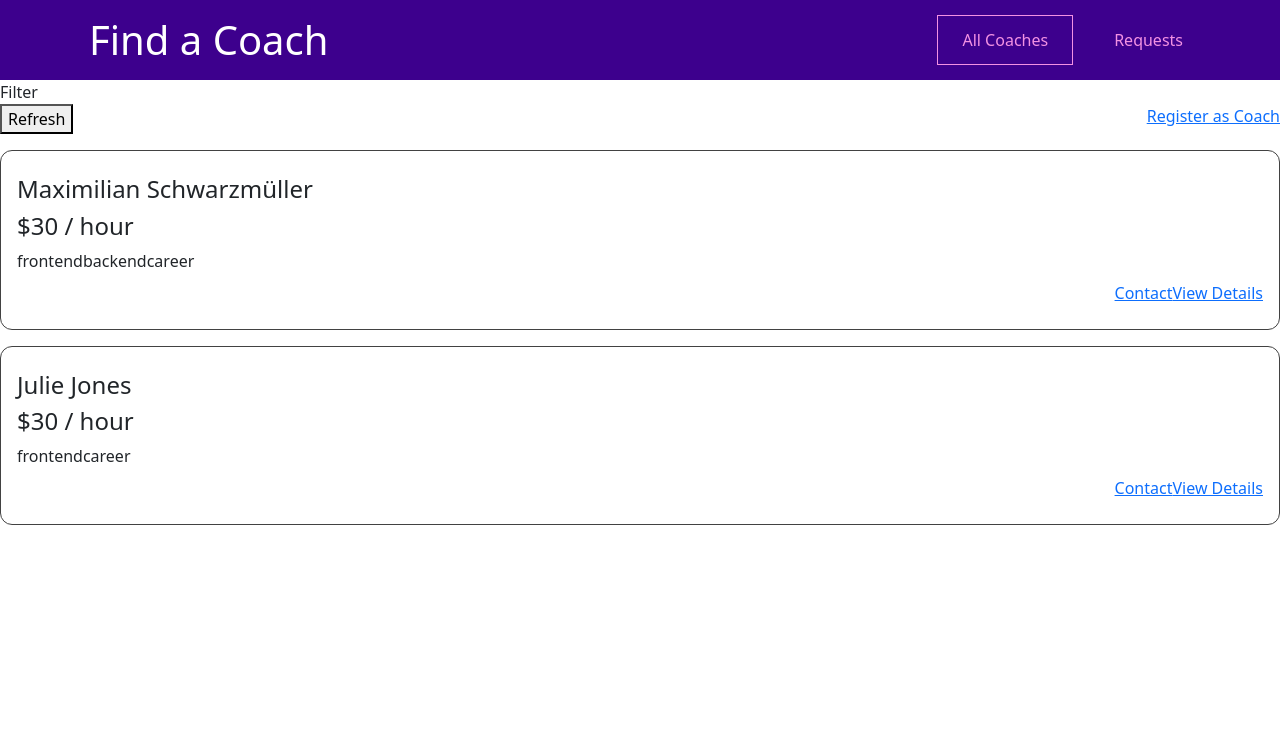
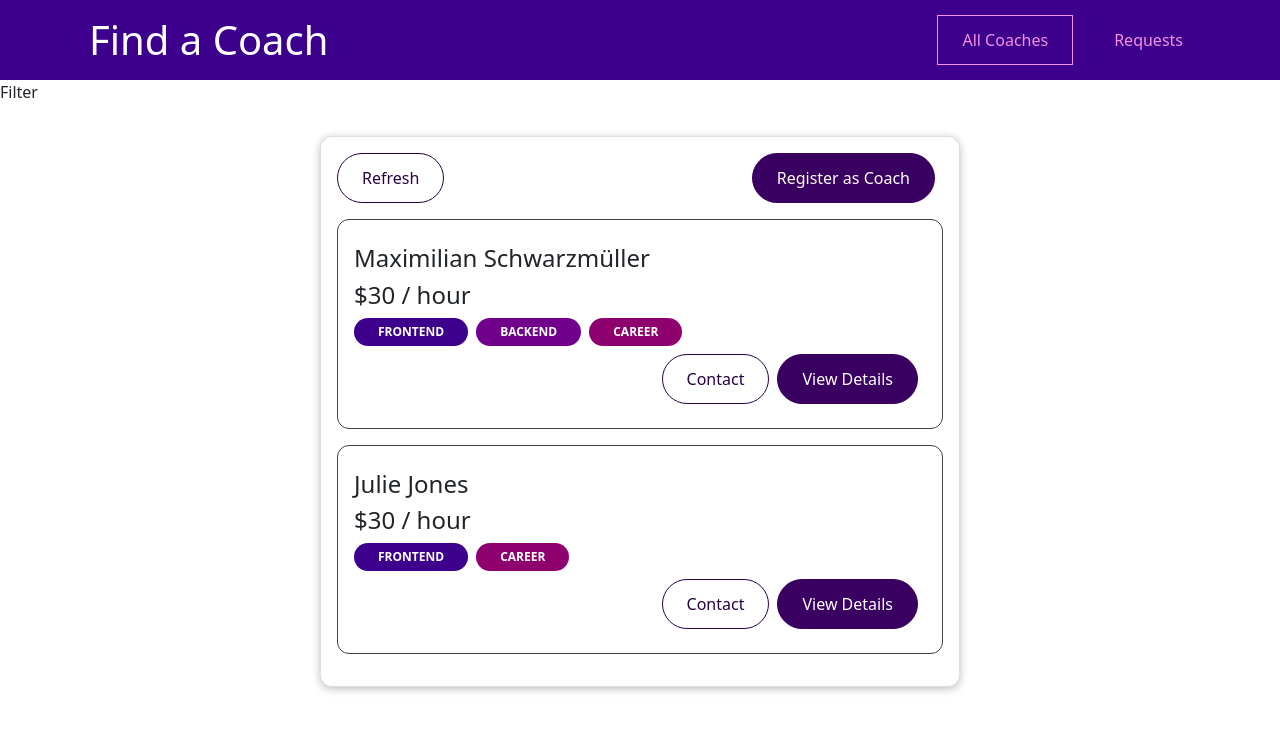
Before and after one commit to AQAMINE/find-a-coach-vuejs-firebase, a Vue app: page /coaches in a window 1280 px wide. Shown: the top 732 px of the page. Built offline with nearby package versions, Linux system fonts and the light colour scheme.

Commit message:
badge/buttton/card components show data inside

```diff
--- a/src/components/coaches/CoachItem.vue
+++ b/src/components/coaches/CoachItem.vue
@@ -3,11 +3,11 @@
         <h3>{{fullName}}</h3>
         <h4>${{rate}} / hour</h4>
         <div>
-            <span v-for="area in areas" :key="area">{{area}}</span>
+            <base-badge v-for="area in areas" :key="area" :type="area" :title="area"></base-badge>
         </div>
         <div class="actions">
-            <router-link :to="coachContactLink">Contact</router-link>
-            <router-link :to="coachDetailsLink">View Details</router-link>
+            <base-button mode="outline" link :to="coachContactLink">Contact</base-button >
+            <base-button link :to="coachDetailsLink">View Details</base-button >
         </div>
     </li>
 </template>
--- /dev/null
+++ b/src/components/layout/ui/BaseBadge.vue
@@ -0,0 +1,42 @@
+<template>
+    <span class="badge" :class="type">
+        {{text}}
+    </span>
+</template>
+
+<script>
+export default {
+    props: ['type','title'],
+    computed:{
+        text(){
+            return this.title.toUpperCase();
+        }
+    }
+}
+</script>
+
+<style scoped>
+.badge {
+    background-color: #ccc;
+    color: #252525;
+    border-radius: 30px;
+    padding: 0.5rem 1.5rem;
+    display: inline-block;
+    margin-right: 0.5rem;
+}
+
+.frontend {
+    background-color: #3d008d;
+    color: white;
+}
+
+.backend {
+    background-color: #71008d;
+    color: white;
+}
+
+.career {
+    background-color: #8d006e;
+    color: white;
+}
+</style>
--- /dev/null
+++ b/src/components/layout/ui/BaseButton.vue
@@ -0,0 +1,74 @@
+<template>
+    <button v-if="!link" :class="mode">
+        <slot></slot>
+    </button>
+
+    <router-link v-else :to="to" :class="mode">
+        <slot></slot>
+    </router-link>
+</template>
+
+<script>
+export default {
+    props: {
+        mode:{
+            type: String,
+            required : false,
+            default: null
+        },
+        link:{
+            type: Boolean,
+            required: false,
+            default: false
+        },
+        to: {
+            type: String,
+            required : false,
+            default: '/'
+        }
+    }
+}
+</script>
+
+<style scoped>
+button,
+a {
+    text-decoration: none;
+    padding: 0.75rem 1.5rem;
+    font: inherit;
+    background-color: #3a0061;
+    border: 1px solid #3a0061;
+    color: white;
+    cursor: pointer;
+    border-radius: 30px;
+    margin-right: 0.5rem;
+    display: inline-block;
+}
+
+a:hover,
+a:active,
+button:hover,
+button:active {
+    background-color: #270041;
+    border-color: #270041;
+}
+
+.flat {
+    background-color: transparent;
+    color: #3a0061;
+    border: none;
+}
+
+.outline {
+    background-color: transparent;
+    border-color: #270041;
+    color: #270041;
+}
+
+.flat:hover,
+.flat:active,
+.outline:hover,
+.outline:active {
+    background-color: #edd2ff;
+}
+</style>
--- /dev/null
+++ b/src/components/layout/ui/BaseCard.vue
@@ -0,0 +1,24 @@
+<template>
+    <div class="card">
+        <slot>
+
+        </slot>
+    </div>
+
+</template>
+
+<script>
+export default {
+
+}
+</script>
+
+<style scoped>
+.card {
+    border-radius: 12px;
+    box-shadow: 0 2px 8px rgba(0, 0, 0, 0.26);
+    padding: 1rem;
+    margin: 2rem auto;
+    max-width: 40rem;
+}
+</style>
--- a/src/views/coaches/CoachesList.vue
+++ b/src/views/coaches/CoachesList.vue
@@ -1,9 +1,10 @@
 <template>
     <section>Filter</section>
     <section>
+        <base-card>
             <div class="controls">
-            <button>Refresh</button>
-            <router-link to="/register">Register as Coach</router-link>
+                <base-button mode="outline">Refresh</base-button>
+                <base-button to="/register">Register as Coach</base-button>
             </div>
             <ul v-if="hasCoaches">
                 <coach-item
@@ -17,12 +18,15 @@
                 ></coach-item>
             </ul>
             <h3 v-else>No Coaches Found.</h3>
-
+    </base-card>
     </section>
 </template>
 
 <script>
 import CoachItem from '../../components/coaches/CoachItem.vue';
+
+
+
 
 export default {
 components: { CoachItem },
```
Also changed, not shown: src/main.js (+17 -1 lines). Lines whose indentation alone changed are shown as unchanged.
